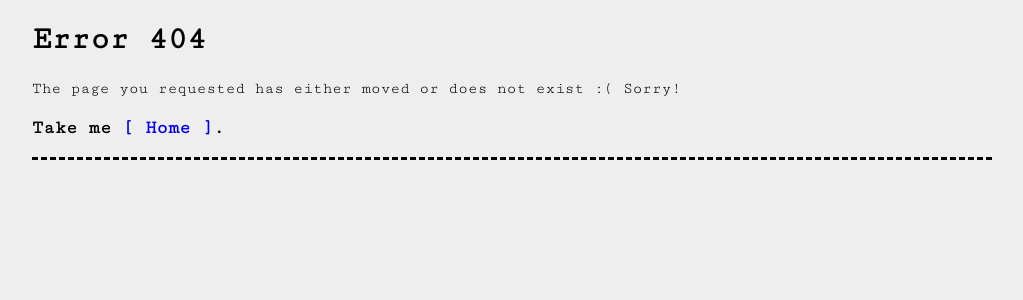
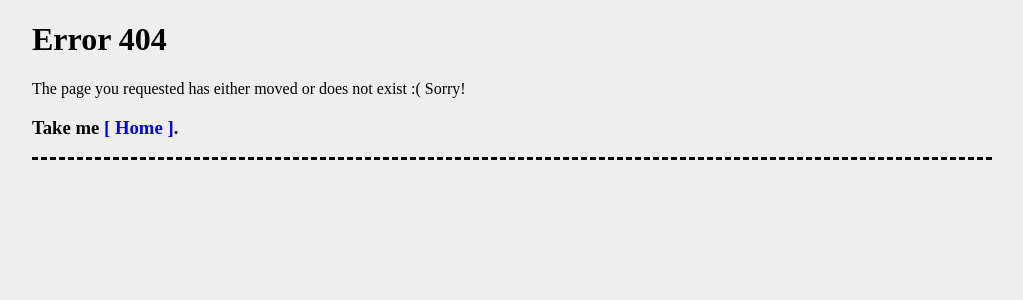
Before and after one commit to ecasdqina/blog, a Jekyll site: the page built from 404.html, in a window 1280 px wide. Shown: the top 300 px of the page, without its empty margins (128-1151 px from the left). Built offline with Jekyll 4.4.1, drawn with Linux system fonts in a browser that asks for light colours; nearby versions of some CDN libraries.

Commit message:
Font を Andale Mono に変更．

```diff
--- a/css/style.css
+++ b/css/style.css
@@ -22,7 +22,7 @@ hr {
   width: 90%;
   margin-left: auto;
   margin-right: auto;
-  font-family: 'Cutive Mono';
+  font-family: 'Andale Mono';
 }
 
 .container .buttons {
```
